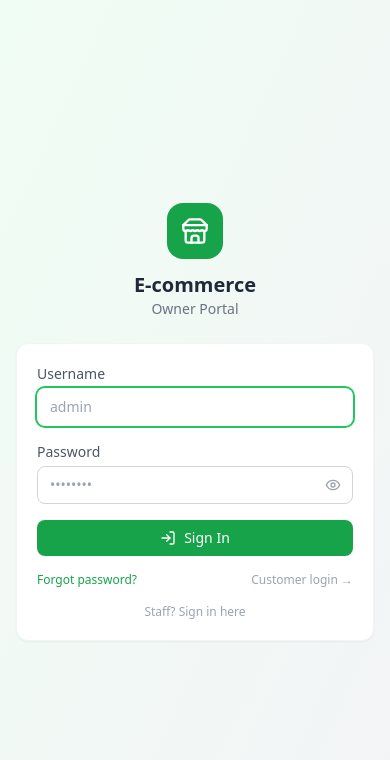
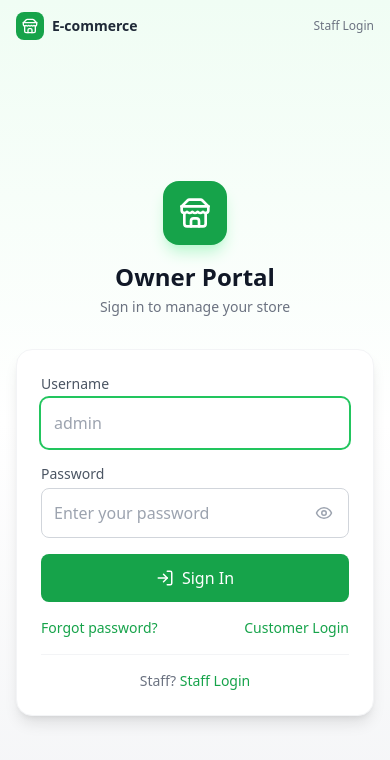
Before and after one commit to srishanth2006/E-commerce, a React (Vite) app in the folder frontend/: page /login in a window 390 px wide. Shown: the top 760 px of the page. Built offline with nearby package versions, Linux system fonts and the light colour scheme; no server answers.

Commit message:
Mobile-friendly login pages for all roles

```diff
--- a/frontend/src/pages/CustomerLogin.jsx
+++ b/frontend/src/pages/CustomerLogin.jsx
@@ -46,19 +46,36 @@ export default function CustomerLogin() {
   };
 
   return (
-    <div className="min-h-screen flex items-center justify-center bg-gradient-to-br from-amber-50 to-gray-100 dark:from-gray-900 dark:to-gray-800 px-4">
-      <div className="w-full max-w-sm">
-        <div className="text-center mb-6">
-          <div className="inline-flex items-center justify-center w-14 h-14 rounded-2xl bg-amber-500 text-white mb-3">
-            <ShoppingBag size={28} />
+    <div className="min-h-[100dvh] flex flex-col bg-gradient-to-b from-amber-50 via-white to-gray-100 dark:from-gray-900 dark:via-gray-900 dark:to-gray-800">
+      {/* Top bar */}
+      <div className="flex items-center justify-between px-4 py-3 sm:px-6">
+        <Link to="/shop" className="flex items-center gap-2 font-bold text-sm">
+          <div className="bg-amber-500 text-white rounded-lg p-1.5">
+            <ShoppingBag size={16} />
           </div>
-          <h1 className="text-xl font-bold">E-commerce</h1>
-          <p className="text-sm text-gray-500 dark:text-gray-400">Customer Account</p>
+          E-commerce
+        </Link>
+        <Link to="/shop" className="text-xs text-gray-500 dark:text-gray-400 hover:underline">
+          Browse as Guest
+        </Link>
       </div>
 
-        <form onSubmit={handleSubmit} className="card space-y-4">
+      {/* Main content */}
+      <div className="flex-1 flex items-center justify-center px-4 py-6 sm:py-10">
+        <div className="w-full max-w-sm">
+          {/* Logo */}
+          <div className="text-center mb-8">
+            <div className="inline-flex items-center justify-center w-16 h-16 rounded-2xl bg-amber-500 text-white mb-4 shadow-lg shadow-amber-200 dark:shadow-amber-900/30">
+              <ShoppingBag size={32} />
+            </div>
+            <h1 className="text-2xl font-bold text-gray-900 dark:text-white">Welcome Back</h1>
+            <p className="text-sm text-gray-500 dark:text-gray-400 mt-1">Sign in to your account</p>
+          </div>
+
+          {/* Form card */}
+          <div className="bg-white dark:bg-gray-800 rounded-2xl shadow-lg border border-gray-100 dark:border-gray-700 p-6 space-y-4">
             {error && (
-            <div className="text-sm text-red-600 bg-red-50 dark:bg-red-900/30 dark:text-red-300 rounded-lg px-3 py-2">
+              <div className="text-sm text-red-600 bg-red-50 dark:bg-red-900/30 dark:text-red-300 rounded-xl px-4 py-3">
                 {error}
               </div>
             )}
@@ -66,7 +83,7 @@ export default function CustomerLogin() {
             <div>
               <label className="label">Email</label>
               <input
-              className="input"
+                className="input py-3 text-base"
                 type="email"
                 value={email}
                 onChange={(e) => setEmail(e.target.value)}
@@ -79,45 +96,57 @@ export default function CustomerLogin() {
               <label className="label">Password</label>
               <div className="relative">
                 <input
-                className="input pr-10"
+                  className="input py-3 text-base pr-12"
                   type={showPassword ? "text" : "password"}
                   value={password}
                   onChange={(e) => setPassword(e.target.value)}
-                placeholder="••••••••"
+                  placeholder="Enter your password"
                 />
                 <button
                   type="button"
-                className="absolute right-3 top-1/2 -translate-y-1/2 text-gray-400"
+                  className="absolute right-3 top-1/2 -translate-y-1/2 text-gray-400 p-1"
                   onClick={() => setShowPassword((v) => !v)}
                 >
-                {showPassword ? <EyeOff size={16} /> : <Eye size={16} />}
+                  {showPassword ? <EyeOff size={18} /> : <Eye size={18} />}
                 </button>
               </div>
             </div>
 
-          <button type="submit" disabled={loading} className="btn-primary w-full">
-            <LogIn size={16} />
+            <button
+              type="submit"
+              onClick={handleSubmit}
+              disabled={loading}
+              className="btn-primary w-full py-3 text-base"
+            >
+              {loading ? (
+                <div className="w-5 h-5 border-2 border-white/30 border-t-white rounded-full animate-spin" />
+              ) : (
+                <LogIn size={18} />
+              )}
               {loading ? "Signing in..." : "Sign In"}
             </button>
 
             <GoogleLoginButton onSuccess={() => navigate(from, { replace: true })} />
 
-          <div className="flex items-center justify-between text-xs">
+            <div className="flex items-center justify-between text-sm">
               <Link to="/forgot-password?type=customer" className="text-primary-600 hover:underline">
                 Forgot password?
               </Link>
               <Link to="/customer/register" className="text-primary-600 hover:underline">
-              Create an account
+                Create account
               </Link>
             </div>
 
-          <p className="text-xs text-center text-gray-400">
+            <div className="border-t border-gray-100 dark:border-gray-700 pt-4 text-center">
+              <p className="text-sm text-gray-500 dark:text-gray-400">
                 Store staff?{" "}
-            <Link to="/staff/login" className="hover:underline">
-              Sign in here
+                <Link to="/staff/login" className="text-primary-600 font-medium hover:underline">
+                  Staff Login
                 </Link>
               </p>
-        </form>
+            </div>
+          </div>
+        </div>
       </div>
     </div>
   );
--- a/frontend/src/pages/Login.jsx
+++ b/frontend/src/pages/Login.jsx
@@ -46,19 +46,36 @@ export default function Login() {
   };
 
   return (
-    <div className="min-h-screen flex items-center justify-center bg-gradient-to-br from-primary-50 to-gray-100 dark:from-gray-900 dark:to-gray-800 px-4">
-      <div className="w-full max-w-sm">
-        <div className="text-center mb-6">
-          <div className="inline-flex items-center justify-center w-14 h-14 rounded-2xl bg-primary-600 text-white mb-3">
-            <Store size={28} />
+    <div className="min-h-[100dvh] flex flex-col bg-gradient-to-b from-primary-50 via-white to-gray-100 dark:from-gray-900 dark:via-gray-900 dark:to-gray-800">
+      {/* Top bar */}
+      <div className="flex items-center justify-between px-4 py-3 sm:px-6">
+        <Link to="/shop" className="flex items-center gap-2 font-bold text-sm">
+          <div className="bg-primary-600 text-white rounded-lg p-1.5">
+            <Store size={16} />
           </div>
-          <h1 className="text-xl font-bold">E-commerce</h1>
-          <p className="text-sm text-gray-500 dark:text-gray-400">Owner Portal</p>
+          E-commerce
+        </Link>
+        <Link to="/staff/login" className="text-xs text-gray-500 dark:text-gray-400 hover:underline">
+          Staff Login
+        </Link>
       </div>
 
-        <form onSubmit={handleSubmit} className="card space-y-4">
+      {/* Main content */}
+      <div className="flex-1 flex items-center justify-center px-4 py-6 sm:py-10">
+        <div className="w-full max-w-sm">
+          {/* Logo */}
+          <div className="text-center mb-8">
+            <div className="inline-flex items-center justify-center w-16 h-16 rounded-2xl bg-primary-600 text-white mb-4 shadow-lg shadow-primary-200 dark:shadow-primary-900/30">
+              <Store size={32} />
+            </div>
+            <h1 className="text-2xl font-bold text-gray-900 dark:text-white">Owner Portal</h1>
+            <p className="text-sm text-gray-500 dark:text-gray-400 mt-1">Sign in to manage your store</p>
+          </div>
+
+          {/* Form card */}
+          <div className="bg-white dark:bg-gray-800 rounded-2xl shadow-lg border border-gray-100 dark:border-gray-700 p-6 space-y-4">
             {error && (
-            <div className="text-sm text-red-600 bg-red-50 dark:bg-red-900/30 dark:text-red-300 rounded-lg px-3 py-2">
+              <div className="text-sm text-red-600 bg-red-50 dark:bg-red-900/30 dark:text-red-300 rounded-xl px-4 py-3">
                 {error}
               </div>
             )}
@@ -66,7 +83,7 @@ export default function Login() {
             <div>
               <label className="label">Username</label>
               <input
-              className="input"
+                className="input py-3 text-base"
                 type="text"
                 value={username}
                 onChange={(e) => setUsername(e.target.value)}
@@ -79,43 +96,55 @@ export default function Login() {
               <label className="label">Password</label>
               <div className="relative">
                 <input
-                className="input pr-10"
+                  className="input py-3 text-base pr-12"
                   type={showPassword ? "text" : "password"}
                   value={password}
                   onChange={(e) => setPassword(e.target.value)}
-                placeholder="••••••••"
+                  placeholder="Enter your password"
                 />
                 <button
                   type="button"
-                className="absolute right-3 top-1/2 -translate-y-1/2 text-gray-400"
+                  className="absolute right-3 top-1/2 -translate-y-1/2 text-gray-400 p-1"
                   onClick={() => setShowPassword((v) => !v)}
                 >
-                {showPassword ? <EyeOff size={16} /> : <Eye size={16} />}
+                  {showPassword ? <EyeOff size={18} /> : <Eye size={18} />}
                 </button>
               </div>
             </div>
 
-          <button type="submit" disabled={loading} className="btn-primary w-full">
-            <LogIn size={16} />
+            <button
+              type="submit"
+              onClick={handleSubmit}
+              disabled={loading}
+              className="btn-primary w-full py-3 text-base"
+            >
+              {loading ? (
+                <div className="w-5 h-5 border-2 border-white/30 border-t-white rounded-full animate-spin" />
+              ) : (
+                <LogIn size={18} />
+              )}
               {loading ? "Signing in..." : "Sign In"}
             </button>
 
-          <div className="flex items-center justify-between text-xs">
+            <div className="flex items-center justify-between text-sm">
               <Link to="/forgot-password?type=staff" className="text-primary-600 hover:underline">
                 Forgot password?
               </Link>
-            <Link to="/customer/login" className="text-gray-400 hover:underline">
-              Customer login &rarr;
+              <Link to="/customer/login" className="text-primary-600 hover:underline">
+                Customer Login
               </Link>
             </div>
 
-          <p className="text-xs text-center text-gray-400">
+            <div className="border-t border-gray-100 dark:border-gray-700 pt-4 text-center">
+              <p className="text-sm text-gray-500 dark:text-gray-400">
                 Staff?{" "}
-            <Link to="/staff/login" className="hover:underline">
-              Sign in here
+                <Link to="/staff/login" className="text-primary-600 font-medium hover:underline">
+                  Staff Login
                 </Link>
               </p>
-        </form>
+            </div>
+          </div>
+        </div>
       </div>
     </div>
   );
--- a/frontend/src/pages/StaffLogin.jsx
+++ b/frontend/src/pages/StaffLogin.jsx
@@ -46,19 +46,36 @@ export default function StaffLogin() {
   };
 
   return (
-    <div className="min-h-screen flex items-center justify-center bg-gradient-to-br from-blue-50 to-gray-100 dark:from-gray-900 dark:to-gray-800 px-4">
-      <div className="w-full max-w-sm">
-        <div className="text-center mb-6">
-          <div className="inline-flex items-center justify-center w-14 h-14 rounded-2xl bg-blue-600 text-white mb-3">
-            <Users size={28} />
+    <div className="min-h-[100dvh] flex flex-col bg-gradient-to-b from-blue-50 via-white to-gray-100 dark:from-gray-900 dark:via-gray-900 dark:to-gray-800">
+      {/* Top bar */}
+      <div className="flex items-center justify-between px-4 py-3 sm:px-6">
+        <Link to="/shop" className="flex items-center gap-2 font-bold text-sm">
+          <div className="bg-blue-600 text-white rounded-lg p-1.5">
+            <Users size={16} />
           </div>
-          <h1 className="text-xl font-bold">E-commerce</h1>
-          <p className="text-sm text-gray-500 dark:text-gray-400">Staff Login</p>
+          E-commerce
+        </Link>
+        <Link to="/customer/login" className="text-xs text-gray-500 dark:text-gray-400 hover:underline">
+          Customer Login
+        </Link>
       </div>
 
-        <form onSubmit={handleSubmit} className="card space-y-4">
+      {/* Main content */}
+      <div className="flex-1 flex items-center justify-center px-4 py-6 sm:py-10">
+        <div className="w-full max-w-sm">
+          {/* Logo */}
+          <div className="text-center mb-8">
+            <div className="inline-flex items-center justify-center w-16 h-16 rounded-2xl bg-blue-600 text-white mb-4 shadow-lg shadow-blue-200 dark:shadow-blue-900/30">
+              <Users size={32} />
+            </div>
+            <h1 className="text-2xl font-bold text-gray-900 dark:text-white">Staff Portal</h1>
+            <p className="text-sm text-gray-500 dark:text-gray-400 mt-1">Sign in to your staff account</p>
+          </div>
+
+          {/* Form card */}
+          <div className="bg-white dark:bg-gray-800 rounded-2xl shadow-lg border border-gray-100 dark:border-gray-700 p-6 space-y-4">
             {error && (
-            <div className="text-sm text-red-600 bg-red-50 dark:bg-red-900/30 dark:text-red-300 rounded-lg px-3 py-2">
+              <div className="text-sm text-red-600 bg-red-50 dark:bg-red-900/30 dark:text-red-300 rounded-xl px-4 py-3">
                 {error}
               </div>
             )}
@@ -66,7 +83,7 @@ export default function StaffLogin() {
             <div>
               <label className="label">Username</label>
               <input
-              className="input"
+                className="input py-3 text-base"
                 type="text"
                 value={username}
                 onChange={(e) => setUsername(e.target.value)}
@@ -79,7 +96,7 @@ export default function StaffLogin() {
               <label className="label">Password</label>
               <div className="relative">
                 <input
-                className="input pr-10"
+                  className="input py-3 text-base pr-12"
                   type={showPassword ? "text" : "password"}
                   value={password}
                   onChange={(e) => setPassword(e.target.value)}
@@ -87,20 +104,29 @@ export default function StaffLogin() {
                 />
                 <button
                   type="button"
-                className="absolute right-3 top-1/2 -translate-y-1/2 text-gray-400"
+                  className="absolute right-3 top-1/2 -translate-y-1/2 text-gray-400 p-1"
                   onClick={() => setShowPassword((v) => !v)}
                 >
-                {showPassword ? <EyeOff size={16} /> : <Eye size={16} />}
+                  {showPassword ? <EyeOff size={18} /> : <Eye size={18} />}
                 </button>
               </div>
             </div>
 
-          <button type="submit" disabled={loading} className="btn-primary w-full">
-            <LogIn size={16} />
+            <button
+              type="submit"
+              onClick={handleSubmit}
+              disabled={loading}
+              className="btn-primary w-full py-3 text-base"
+            >
+              {loading ? (
+                <div className="w-5 h-5 border-2 border-white/30 border-t-white rounded-full animate-spin" />
+              ) : (
+                <LogIn size={18} />
+              )}
               {loading ? "Signing in..." : "Sign In"}
             </button>
 
-          <div className="flex items-center justify-between text-xs">
+            <div className="flex items-center justify-between text-sm">
               <Link to="/forgot-password?type=staff" className="text-primary-600 hover:underline">
                 Forgot password?
               </Link>
@@ -109,13 +135,16 @@ export default function StaffLogin() {
               </Link>
             </div>
 
-          <p className="text-xs text-center text-gray-400">
+            <div className="border-t border-gray-100 dark:border-gray-700 pt-4 text-center">
+              <p className="text-sm text-gray-500 dark:text-gray-400">
                 Owner?{" "}
-            <Link to="/login" className="hover:underline">
-              Sign in here
+                <Link to="/login" className="text-primary-600 font-medium hover:underline">
+                  Owner Login
                 </Link>
               </p>
-        </form>
+            </div>
+          </div>
+        </div>
       </div>
     </div>
   );
```
Lines whose indentation alone changed are shown as unchanged.
